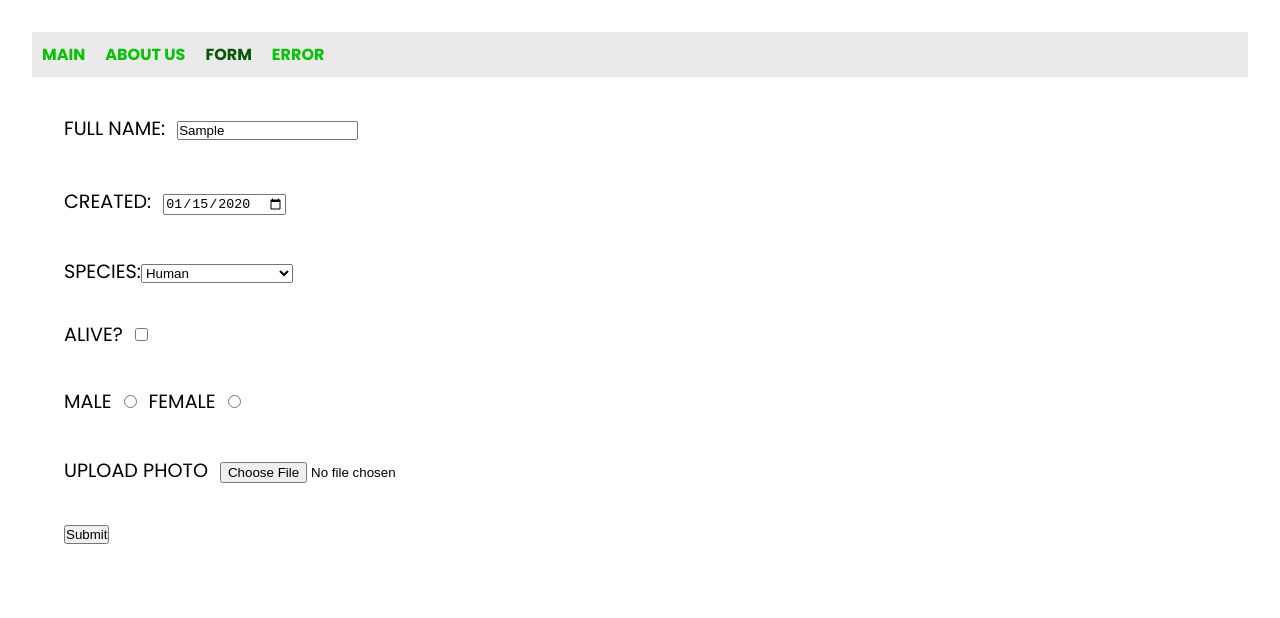
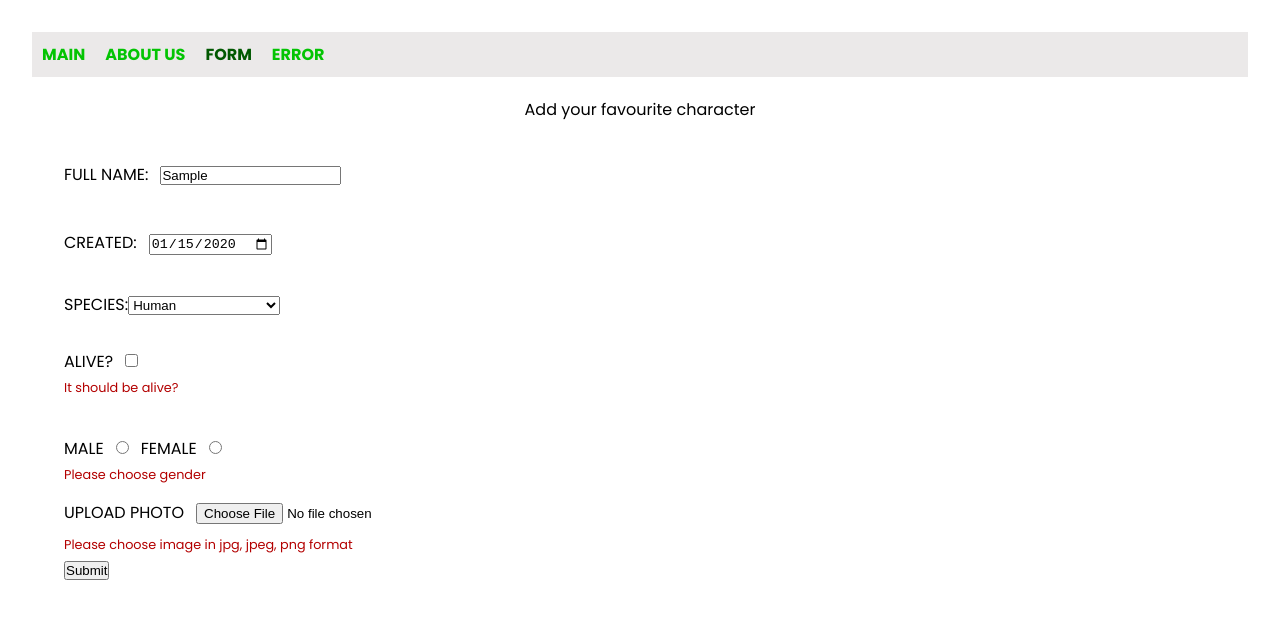
Before and after one commit to makhitr/rsschool-react2023, a React (Vite) app: page /form in a window 1280 px wide. Both pictures are taken after typing "Sample", "2020-01-15" into the empty fields and a click on the button "Submit". Shown: the top 618 px of the page. Built offline with nearby package versions, Linux system fonts and the light colour scheme.

Commit message:
feat: form errors

```diff
--- a/src/components/form/Form.module.css
+++ b/src/components/form/Form.module.css
@@ -3,11 +3,19 @@
   display: flex;
   flex-direction: column;
   align-items: flex-start;
-  gap: 30px;
   text-transform: uppercase;
-  font-size: 1.2rem;
+
 }
 
 .formWrapper input {
-  margin: 12px
+  margin: 12px;
 }
+
+.error {
+  width: 100%;
+  height: 25px;
+  font-size: 0.8rem;
+  color: rgb(179, 0, 0);
+  text-transform: initial;
+  text-align: left;
+}
--- a/src/components/form/Form.tsx
+++ b/src/components/form/Form.tsx
@@ -24,7 +24,6 @@ class Form extends React.Component<FormProps, FormState> {
     this.genderMaleInput = React.createRef();
     this.genderFemaleInput = React.createRef();
     this.fileInput = React.createRef();
-    // this.createCard = this.props.createCard;
   }
 
   validateForm = () => {
@@ -33,6 +32,12 @@ class Form extends React.Component<FormProps, FormState> {
       this.setState((prevState: FormState) => ({
         ...prevState,
         errors: [...prevState.errors, 'name'],
+      }));
+    }
+    if (!this.aliveInput.current?.checked) {
+      this.setState((prevState: FormState) => ({
+        ...prevState,
+        errors: [...prevState.errors, 'alive'],
       }));
     }
     if (!this.dateInput?.current!.value || new Date(this.dateInput.current.value) > new Date()) {
@@ -71,8 +76,7 @@ class Form extends React.Component<FormProps, FormState> {
             status: this.aliveInput.current!.checked,
             species: this.selectSpecies.current!.value,
             gender: this.genderFemaleInput.current!.checked ? 'female' : 'male',
-            image: 'some image',
-            //image : this.fileInput.current!.files[0]?.name,
+            image: URL.createObjectURL(this.fileInput.current!.files![0]),
           },
         })
       );
@@ -87,11 +91,16 @@ class Form extends React.Component<FormProps, FormState> {
           Full Name:
           <input type="text" ref={this.nameInput} name="name" />
         </label>
-        {/* <div className={styles.error}>{this.state.errors.length && <p>Should be not empty</p>}</div> */}
+        <div className={styles.error}>
+          {this.state.errors.includes('name') && <p>Should be not empty</p>}
+        </div>
         <label>
           Created:
           <input type="date" ref={this.dateInput} />
         </label>
+        <div className={styles.error}>
+          {this.state.errors.includes('date') && <p>Choose the data in the past</p>}
+        </div>
         <label>
           Species:
           <select id="species" name="species" ref={this.selectSpecies}>
@@ -101,10 +110,15 @@ class Form extends React.Component<FormProps, FormState> {
             <option value="mythological creature">Mythological Creature</option>
           </select>
         </label>
+        <div className={styles.error}></div>
         <label>
           Alive?
           <input type="checkbox" ref={this.aliveInput} />
         </label>
+        <div className={styles.error}>
+          {this.state.errors.includes('alive') && <p>It should be alive?</p>}
+        </div>
+        <div className={styles.error}></div>
         <div>
           <label>
             Male
@@ -114,11 +128,19 @@ class Form extends React.Component<FormProps, FormState> {
             Female
             <input type="radio" ref={this.genderFemaleInput} name="gender" />
           </label>
+          <div className={styles.error}>
+            {this.state.errors.includes('gender') && <p>Please choose gender</p>}
+          </div>
         </div>
         <label>
           Upload photo
           <input type="file" ref={this.fileInput} />
         </label>
+        <div className={styles.error}>
+          {this.state.errors.includes('file') && (
+            <p>Please choose image in jpg, jpeg, png format</p>
+          )}
+        </div>
         <button>Submit</button>
       </form>
     );
--- a/src/pages/FormPage/FormPage.module.css
+++ b/src/pages/FormPage/FormPage.module.css
@@ -1,3 +1,7 @@
+.mainWrapper {
+  margin-top: 20px;
+}
+
 .cardSection {
   display: flex;
   justify-content: space-between;
--- a/src/pages/FormPage/FormPage.tsx
+++ b/src/pages/FormPage/FormPage.tsx
@@ -23,10 +23,12 @@ class FormPage extends React.Component {
     ));
 
     return (
-      <>
+      <div className={styles.mainWrapper}>
+        {' '}
+        Add your favourite character
         <Form createCard={this.createCard} />
         {this.state.cardList && <div className={styles.cardSection}>{listItems}</div>}
-      </>
+      </div>
     );
   }
 }
```
